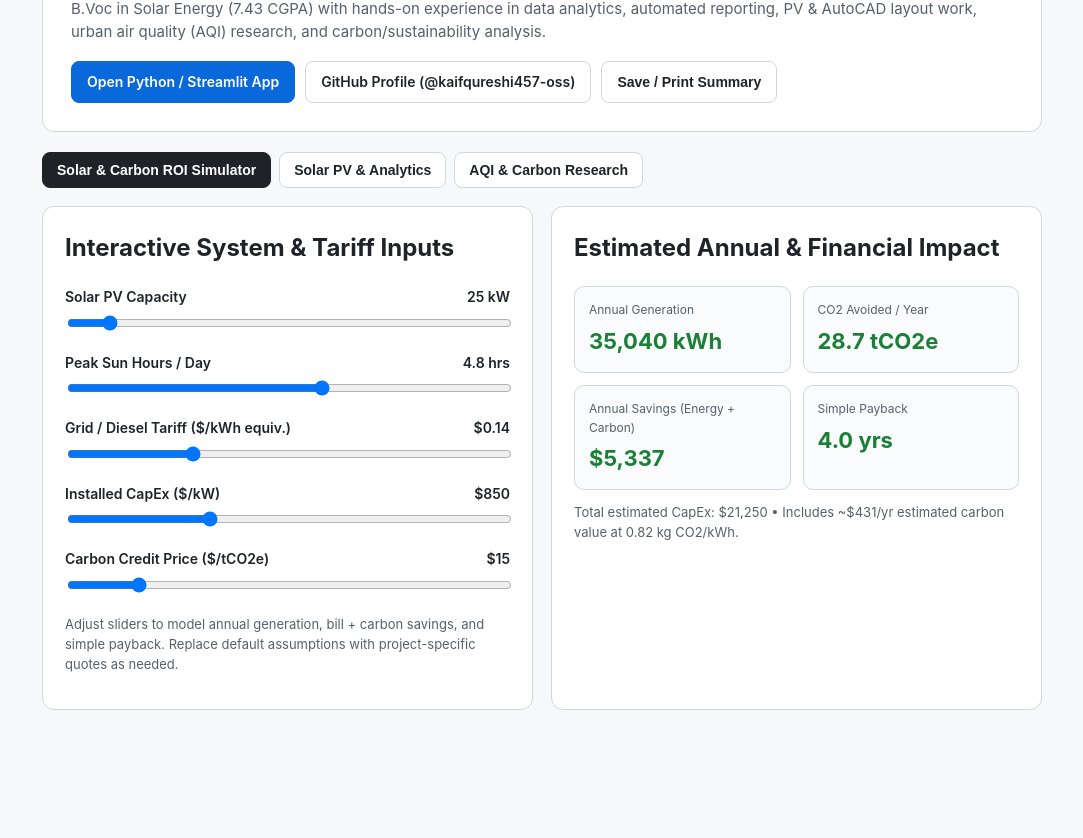
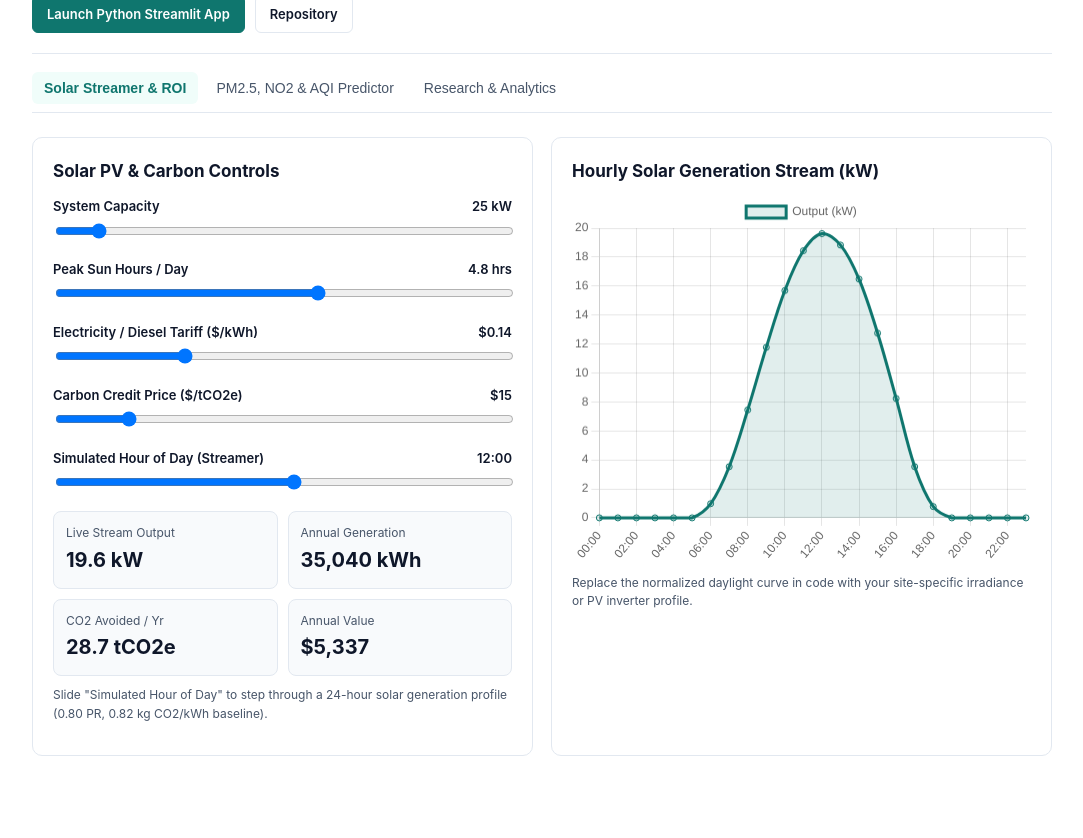
Before and after one commit to kaifqureshi457-oss/Renewable-energy-portfolio, a plain HTML site: page index.html in a window 1280 px wide. Shown: the part 149-987 px from the top of the page, without its empty margins (98-1181 px from the left). Before the commit the page ends 937 px from the top, so only its background shows below. Drawn offline with nearby package versions, Linux system fonts and the light colour scheme.

Commit message:
Update index.html

```diff
--- a/index.html
+++ b/index.html
@@ -3,17 +3,17 @@
 <head>
   <meta charset="UTF-8" />
   <meta name="viewport" content="width=device-width, initial-scale=1.0" />
-  <title>Kaif Qureshi — Solar Energy, Analytics & Carbon ROI Portfolio</title>
+  <title>Kaif Qureshi — Solar Streamer, AQI & Sustainability Portfolio</title>
+  <script src="https://cdn.jsdelivr.net/npm/chart.js@4.6.1/dist/chart.umd.min.js"></script>
   <style>
     :root {
-      --bg: #f6f8fa;
-      --card: #ffffff;
-      --text: #1f2328;
-      --muted: #57606a;
-      --accent: #0969da;
-      --accent-soft: #ddf4ff;
-      --green: #1a7f37;
-      --border: #d0d7de;
+      --bg: #ffffff;
+      --surface: #f8fafc;
+      --text: #0f172a;
+      --muted: #475569;
+      --border: #e2e8f0;
+      --accent: #0f766e;
+      --accent-soft: #f0fdfa;
     }
     * { box-sizing: border-box; }
     body {
@@ -23,41 +23,32 @@
       color: var(--text);
       line-height: 1.55;
     }
-    .container {
-      max-width: 1040px;
+    .wrap {
+      max-width: 1060px;
       margin: 0 auto;
-      padding: 28px 20px 60px;
+      padding: 32px 20px 64px;
     }
-    header.hero {
-      background: var(--card);
-      border: 1px solid var(--border);
-      border-radius: 12px;
-      padding: 28px;
-      margin-bottom: 20px;
+    .topbar {
+      display: flex;
+      flex-wrap: wrap;
+      justify-content: space-between;
+      align-items: flex-start;
+      gap: 16px;
+      padding-bottom: 20px;
+      border-bottom: 1px solid var(--border);
     }
-    .badge {
-      display: inline-block;
-      background: var(--accent-soft);
-      color: var(--accent);
-      font-size: 12px;
+    h1 { margin: 0 0 6px; font-size: 28px; letter-spacing: -0.02em; }
+    .sub { margin: 0; color: var(--muted); font-size: 15px; max-width: 720px; }
+    .actions { display: flex; flex-wrap: wrap; gap: 10px; }
+    .btn {
+      text-decoration: none;
+      font-size: 13px;
       font-weight: 600;
-      padding: 4px 10px;
-      border-radius: 999px;
-      margin-bottom: 10px;
-    }
-    h1 { margin: 0 0 8px; font-size: 28px; }
-    .subtitle { color: var(--muted); margin: 0 0 18px; font-size: 15px; }
-    .btn-row { display: flex; flex-wrap: wrap; gap: 10px; }
-    .btn {
-      display: inline-block;
-      text-decoration: none;
-      padding: 9px 15px;
-      border-radius: 8px;
-      font-size: 14px;
-      font-weight: 600;
+      padding: 8px 14px;
+      border-radius: 6px;
       border: 1px solid var(--border);
       color: var(--text);
-      background: #fff;
+      background: var(--bg);
       cursor: pointer;
     }
     .btn.primary {
@@ -65,214 +56,369 @@
       border-color: var(--accent);
       color: #fff;
     }
-    .tabs {
+    .nav-tabs {
       display: flex;
       flex-wrap: wrap;
-      gap: 8px;
+      gap: 6px;
+      border-bottom: 1px solid var(--border);
+      margin: 18px 0 24px;
+      padding-bottom: 8px;
+    }
+    .tab {
+      background: none;
+      border: none;
+      padding: 8px 12px;
+      font-size: 14px;
+      font-weight: 500;
+      color: var(--muted);
+      cursor: pointer;
+      border-radius: 6px;
+    }
+    .tab.active {
+      background: var(--accent-soft);
+      color: var(--accent);
+      font-weight: 600;
+    }
+    .pane { display: none; }
+    .pane.active { display: block; }
+    .grid {
+      display: grid;
+      grid-template-columns: repeat(auto-fit, minmax(310px, 1fr));
+      gap: 18px;
       margin-bottom: 18px;
     }
-    .tab-btn {
-      padding: 9px 14px;
-      border-radius: 8px;
+    .box {
       border: 1px solid var(--border);
-      background: var(--card);
-      color: var(--text);
-      font-size: 14px;
-      font-weight: 600;
-      cursor: pointer;
+      border-radius: 10px;
+      padding: 20px;
+      background: var(--bg);
     }
-    .tab-btn.active {
-      background: var(--text);
-      color: #fff;
-      border-color: var(--text);
-    }
-    .panel { display: none; }
-    .panel.active { display: block; }
-    .grid-2 {
-      display: grid;
-      grid-template-columns: repeat(auto-fit, minmax(300px, 1fr));
-      gap: 18px;
-    }
-    .card {
-      background: var(--card);
-      border: 1px solid var(--border);
-      border-radius: 12px;
-      padding: 22px;
-      margin-bottom: 18px;
-    }
-    .card h2, .card h3 { margin-top: 0; }
-    .control { margin-bottom: 14px; }
-    .control label {
+    .box h2, .box h3 { margin: 0 0 12px; font-size: 17px; }
+    .field { margin-bottom: 14px; }
+    .field label {
       display: flex;
       justify-content: space-between;
+      font-size: 13px;
+      font-weight: 600;
+      margin-bottom: 4px;
+    }
+    .field input[type="range"], .field select { width: 100%; }
+    .field select {
+      padding: 7px 10px;
+      border: 1px solid var(--border);
+      border-radius: 6px;
+      background: #fff;
       font-size: 14px;
-      font-weight: 600;
-      margin-bottom: 5px;
     }
-    .control input[type="range"] { width: 100%; }
-    .kpi-grid {
+    .kpis {
       display: grid;
       grid-template-columns: repeat(2, 1fr);
-      gap: 12px;
-      margin-top: 8px;
+      gap: 10px;
+      margin-top: 10px;
     }
     .kpi {
+      background: var(--surface);
       border: 1px solid var(--border);
-      border-radius: 10px;
-      padding: 14px;
-      background: #fafbfc;
+      border-radius: 8px;
+      padding: 12px;
     }
-    .kpi .label { font-size: 12px; color: var(--muted); }
-    .kpi .val { font-size: 22px; font-weight: 700; color: var(--green); margin-top: 4px; }
-    ul { padding-left: 20px; margin: 8px 0 0; }
+    .kpi .k-lbl { font-size: 12px; color: var(--muted); }
+    .kpi .k-val { font-size: 20px; font-weight: 700; margin-top: 2px; }
+    .hint { font-size: 12px; color: var(--muted); margin-top: 10px; }
+    ul { margin: 8px 0 0; padding-left: 18px; }
     li { margin-bottom: 6px; }
-    .note { font-size: 13px; color: var(--muted); margin-top: 12px; }
   </style>
 </head>
 <body>
-  <div class="container">
-    <header class="hero">
-      <span class="badge">Always-On Portfolio • Solar Energy • Data Analytics • Sustainability</span>
-      <h1>Kaif Qureshi — Energy & Sustainability Portfolio</h1>
-      <p class="subtitle">
-        B.Voc in Solar Energy (7.43 CGPA) with hands-on experience in data analytics, automated reporting,
-        PV & AutoCAD layout work, urban air quality (AQI) research, and carbon/sustainability analysis.
+  <div class="wrap">
+    <div class="topbar">
+      <div>
+        <h1>Kaif Qureshi — Solar, AQI & Sustainability Hub</h1>
+        <p class="sub">
+          Unified portfolio combining solar PV generation & carbon ROI modeling, PM2.5 / NO2 / AQI scenario forecasting,
+          and sustainability research (B.Voc Solar Energy, 7.43 CGPA).
         </p>
-      <div class="btn-row">
+      </div>
+      <div class="actions">
         <a class="btn primary" href="https://my-research-portfolio-hkcurwv5s5kji8vcqnminn.streamlit.app" target="_blank" rel="noopener">
-          Open Python / Streamlit App
+          Launch Python Streamlit App
         </a>
-        <a class="btn" href="https://github.com/kaifqureshi457-oss" target="_blank" rel="noopener">
-          GitHub Profile (@kaifqureshi457-oss)
+        <a class="btn" href="https://github.com/kaifqureshi457-oss/Renewable-energy-portfolio" target="_blank" rel="noopener">
+          Repository
         </a>
-        <button class="btn" type="button" onclick="window.print()">Save / Print Summary</button>
       </div>
-    </header>
-
-    <div class="tabs">
-      <button class="tab-btn active" type="button" onclick="showTab('sim', this)">Solar & Carbon ROI Simulator</button>
-      <button class="tab-btn" type="button" onclick="showTab('solar', this)">Solar PV & Analytics</button>
-      <button class="tab-btn" type="button" onclick="showTab('aqi', this)">AQI & Carbon Research</button>
     </div>
 
-    <!-- TAB 1: INTERACTIVE SIMULATOR -->
-    <section id="sim" class="panel active">
-      <div class="grid-2">
-        <div class="card">
-          <h2>Interactive System & Tariff Inputs</h2>
-          <div class="control">
-            <label><span>Solar PV Capacity</span><span id="kwVal">25 kW</span></label>
-            <input id="kw" type="range" min="5" max="250" step="5" value="25" oninput="recalc()" />
-          </div>
-          <div class="control">
-            <label><span>Peak Sun Hours / Day</span><span id="pshVal">4.8 hrs</span></label>
-            <input id="psh" type="range" min="2.5" max="6.5" step="0.1" value="4.8" oninput="recalc()" />
-          </div>
-          <div class="control">
-            <label><span>Grid / Diesel Tariff ($/kWh equiv.)</span><span id="tariffVal">$0.14</span></label>
-            <input id="tariff" type="range" min="0.06" max="0.35" step="0.01" value="0.14" oninput="recalc()" />
-          </div>
-          <div class="control">
-            <label><span>Installed CapEx ($/kW)</span><span id="capexVal">$850</span></label>
-            <input id="capex" type="range" min="550" max="1500" step="25" value="850" oninput="recalc()" />
-          </div>
-          <div class="control">
-            <label><span>Carbon Credit Price ($/tCO2e)</span><span id="carbonVal">$15</span></label>
-            <input id="carbon" type="range" min="0" max="100" step="5" value="15" oninput="recalc()" />
-          </div>
-          <p class="note">Adjust sliders to model annual generation, bill + carbon savings, and simple payback. Replace default assumptions with project-specific quotes as needed.</p>
+    <div class="nav-tabs">
+      <button class="tab active" type="button" onclick="openTab('solarTab', this)">Solar Streamer & ROI</button>
+      <button class="tab" type="button" onclick="openTab('aqiTab', this)">PM2.5, NO2 & AQI Predictor</button>
+      <button class="tab" type="button" onclick="openTab('researchTab', this)">Research & Analytics</button>
     </div>
 
-        <div class="card">
-          <h2>Estimated Annual & Financial Impact</h2>
-          <div class="kpi-grid">
+    <!-- TAB 1: SOLAR STREAMER & ROI -->
+    <section id="solarTab" class="pane active">
+      <div class="grid">
+        <div class="box">
+          <h2>Solar PV & Carbon Controls</h2>
+          <div class="field">
+            <label><span>System Capacity</span><span id="sKwLbl">25 kW</span></label>
+            <input id="sKw" type="range" min="5" max="250" step="5" value="25" oninput="updateSolar()" />
+          </div>
+          <div class="field">
+            <label><span>Peak Sun Hours / Day</span><span id="sPshLbl">4.8 hrs</span></label>
+            <input id="sPsh" type="range" min="2.5" max="6.5" step="0.1" value="4.8" oninput="updateSolar()" />
+          </div>
+          <div class="field">
+            <label><span>Electricity / Diesel Tariff ($/kWh)</span><span id="sTariffLbl">$0.14</span></label>
+            <input id="sTariff" type="range" min="0.06" max="0.35" step="0.01" value="0.14" oninput="updateSolar()" />
+          </div>
+          <div class="field">
+            <label><span>Carbon Credit Price ($/tCO2e)</span><span id="sCarbonLbl">$15</span></label>
+            <input id="sCarbon" type="range" min="0" max="100" step="5" value="15" oninput="updateSolar()" />
+          </div>
+          <div class="field">
+            <label><span>Simulated Hour of Day (Streamer)</span><span id="sHourLbl">12:00</span></label>
+            <input id="sHour" type="range" min="0" max="23" step="1" value="12" oninput="updateSolar()" />
+          </div>
+
+          <div class="kpis">
             <div class="kpi">
-              <div class="label">Annual Generation</div>
-              <div class="val" id="genOut">39,420 kWh</div>
+              <div class="k-lbl">Live Stream Output</div>
+              <div class="k-val" id="liveKwOut">18.4 kW</div>
             </div>
             <div class="kpi">
-              <div class="label">CO2 Avoided / Year</div>
-              <div class="val" id="co2Out">32.3 tCO2e</div>
+              <div class="k-lbl">Annual Generation</div>
+              <div class="k-val" id="yrKwhOut">39,420 kWh</div>
             </div>
             <div class="kpi">
-              <div class="label">Annual Savings (Energy + Carbon)</div>
-              <div class="val" id="savOut">$6,003</div>
+              <div class="k-lbl">CO2 Avoided / Yr</div>
+              <div class="k-val" id="yrCo2Out">32.3 tCO2e</div>
             </div>
             <div class="kpi">
-              <div class="label">Simple Payback</div>
-              <div class="val" id="pbOut">3.5 yrs</div>
+              <div class="k-lbl">Annual Value</div>
+              <div class="k-val" id="yrValOut">$6,003</div>
             </div>
           </div>
-          <p class="note" id="summaryLine">
-            Total estimated CapEx: $21,250 • Grid emission factor modeled at 0.82 kg CO2/kWh.
-          </p>
+          <p class="hint">Slide "Simulated Hour of Day" to step through a 24-hour solar generation profile (0.80 PR, 0.82 kg CO2/kWh baseline).</p>
+        </div>
+
+        <div class="box">
+          <h2>Hourly Solar Generation Stream (kW)</h2>
+          <canvas id="solarChart" height="240"></canvas>
+          <p class="hint">Replace the normalized daylight curve in code with your site-specific irradiance or PV inverter profile.</p>
         </div>
       </div>
     </section>
 
-    <!-- TAB 2: SOLAR & ANALYTICS -->
-    <section id="solar" class="panel">
-      <div class="card">
-        <h2>Solar Energy & Data Analytics Background</h2>
-        <ul>
-          <li><strong>Solar PV System Design & AutoCAD:</strong> Experience with photovoltaic system concepts, layout planning in AutoCAD, and practical energy generation analysis.</li>
-          <li><strong>Data Analytics & Automation:</strong> Built dashboards, analyzed structured operational datasets, and automated recurring reporting workflows during a 5-month Data Analyst internship.</li>
-          <li><strong>Applied Tools:</strong> Python, Streamlit, AutoCAD, data visualization, and foundational Linux/Docker familiarity.</li>
-        </ul>
+    <!-- TAB 2: PM2.5, NO2 & AQI PREDICTOR -->
+    <section id="aqiTab" class="pane">
+      <div class="grid">
+        <div class="box">
+          <h2>Pollutant Baseline & Forecast Inputs</h2>
+          <div class="field">
+            <label for="pollutantSel"><span>Primary Pollutant View</span></label>
+            <select id="pollutantSel" onchange="updateAqi()">
+              <option value="pm25">PM2.5 (µg/m³)</option>
+              <option value="no2">NO2 (µg/m³)</option>
+              <option value="aqi">Composite AQI Index</option>
+            </select>
+          </div>
+          <div class="field">
+            <label><span>Baseline PM2.5 (µg/m³)</span><span id="basePmLbl">68 µg/m³</span></label>
+            <input id="basePm" type="range" min="10" max="250" step="2" value="68" oninput="updateAqi()" />
+          </div>
+          <div class="field">
+            <label><span>Baseline NO2 (µg/m³)</span><span id="baseNo2Lbl">42 µg/m³</span></label>
+            <input id="baseNo2" type="range" min="5" max="180" step="1" value="42" oninput="updateAqi()" />
+          </div>
+          <div class="field">
+            <label><span>Emission / Traffic Change</span><span id="emShiftLbl">-15%</span></label>
+            <input id="emShift" type="range" min="-50" max="50" step="5" value="-15" oninput="updateAqi()" />
+          </div>
+          <div class="field">
+            <label><span>Dispersion / Wind Factor</span><span id="dispLbl">1.10x</span></label>
+            <input id="dispFactor" type="range" min="0.6" max="1.6" step="0.05" value="1.10" oninput="updateAqi()" />
+          </div>
+
+          <div class="kpis">
+            <div class="kpi">
+              <div class="k-lbl">Projected PM2.5</div>
+              <div class="k-val" id="predPmOut">52.5 µg/m³</div>
+            </div>
+            <div class="kpi">
+              <div class="k-lbl">Projected NO2</div>
+              <div class="k-val" id="predNo2Out">32.5 µg/m³</div>
+            </div>
+            <div class="kpi">
+              <div class="k-lbl">Projected AQI</div>
+              <div class="k-val" id="predAqiOut">138</div>
+            </div>
+            <div class="kpi">
+              <div class="k-lbl">AQI Category</div>
+              <div class="k-val" id="aqiCatOut">Moderate–Poor</div>
+            </div>
+          </div>
+          <p class="hint">Interactive scenario estimator for rapid what-if exploration; connect your Python model in Streamlit for trained ML forecasts.</p>
+        </div>
+
+        <div class="box">
+          <h2>24-Hour Pollutant & Forecast Trajectory</h2>
+          <canvas id="aqiChart" height="240"></canvas>
+          <p class="hint">Compares baseline diurnal variation against your adjusted scenario across 24 hours.</p>
+        </div>
       </div>
     </section>
 
-    <!-- TAB 3: AQI & CARBON RESEARCH -->
-    <section id="aqi" class="panel">
-      <div class="card">
-        <h2>Air Quality (AQI), Carbon Credits & Sustainability Work</h2>
+    <!-- TAB 3: RESEARCH & ANALYTICS -->
+    <section id="researchTab" class="pane">
+      <div class="grid">
+        <div class="box">
+          <h3>Air Quality & Sustainability Research</h3>
           <ul>
-          <li><strong>Urban Air Quality Research:</strong> Multi-year air quality analysis examining pollution patterns, environmental indicators, and policy relevance.</li>
-          <li><strong>Decentralized Solar & Carbon Finance:</strong> Researched how distributed solar generation, energy management, and carbon credit mechanisms intersect with practical sustainability goals.</li>
-          <li><strong>Interactive Python Exploration:</strong> Built an interactive web application to explore air quality trends, forecasts, and sustainability topics alongside this static dashboard.</li>
+            <li><strong>Longitudinal Air Quality Analysis:</strong> Examined multi-year urban air pollution trends, seasonal shifts, and environmental indicators.</li>
+            <li><strong>Decentralized Solar & Carbon Credits:</strong> Evaluated distributed solar adoption, energy economics, and carbon credit mechanisms.</li>
           </ul>
+        </div>
+        <div class="box">
+          <h3>Solar PV & Data Analytics</h3>
+          <ul>
+            <li><strong>Solar PV & AutoCAD:</strong> Academic foundation in solar energy systems, PV layout planning, and performance evaluation.</li>
+            <li><strong>Data Analytics & Python:</strong> Built dashboards, automated recurring reports, and created interactive web prototypes.</li>
+          </ul>
+        </div>
       </div>
     </section>
   </div>
 
   <script>
-    function showTab(id, btn) {
-      document.querySelectorAll('.panel').forEach(p => p.classList.remove('active'));
-      document.querySelectorAll('.tab-btn').forEach(b => b.classList.remove('active'));
+    const hours = Array.from({ length: 24 }, (_, h) => String(h).padStart(2, '0') + ':00');
+    const solarProfile = [
+      0, 0, 0, 0, 0, 0,
+      0.05, 0.18, 0.38, 0.60, 0.80, 0.94,
+      1.00, 0.96, 0.84, 0.65, 0.42, 0.18,
+      0.04, 0, 0, 0, 0, 0
+    ];
+    const diurnalWeights = [
+      0.72, 0.66, 0.62, 0.64, 0.75, 0.92,
+      1.15, 1.32, 1.38, 1.22, 1.05, 0.96,
+      0.90, 0.88, 0.92, 1.02, 1.18, 1.34,
+      1.40, 1.30, 1.14, 0.98, 0.86, 0.78
+    ];
+
+    let solarChart, aqiChart;
+
+    function openTab(id, btn) {
+      document.querySelectorAll('.pane').forEach(p => p.classList.remove('active'));
+      document.querySelectorAll('.tab').forEach(t => t.classList.remove('active'));
       document.getElementById(id).classList.add('active');
       btn.classList.add('active');
     }
-    function recalc() {
-      const kw = parseFloat(document.getElementById('kw').value);
-      const psh = parseFloat(document.getElementById('psh').value);
-      const tariff = parseFloat(document.getElementById('tariff').value);
-      const capexPerKw = parseFloat(document.getElementById('capex').value);
-      const carbonPrice = parseFloat(document.getElementById('carbon').value);
 
-      document.getElementById('kwVal').textContent = kw + ' kW';
-      document.getElementById('pshVal').textContent = psh.toFixed(1) + ' hrs';
-      document.getElementById('tariffVal').textContent = '$' + tariff.toFixed(2);
-      document.getElementById('capexVal').textContent = '$' + capexPerKw;
-      document.getElementById('carbonVal').textContent = '$' + carbonPrice;
+    function updateSolar() {
+      const kw = parseFloat(document.getElementById('sKw').value);
+      const psh = parseFloat(document.getElementById('sPsh').value);
+      const tariff = parseFloat(document.getElementById('sTariff').value);
+      const carbon = parseFloat(document.getElementById('sCarbon').value);
+      const hour = parseInt(document.getElementById('sHour').value, 10);
 
-      // 0.80 performance ratio accounts for system/inverter/temperature losses
+      document.getElementById('sKwLbl').textContent = kw + ' kW';
+      document.getElementById('sPshLbl').textContent = psh.toFixed(1) + ' hrs';
+      document.getElementById('sTariffLbl').textContent = '$' + tariff.toFixed(2);
+      document.getElementById('sCarbonLbl').textContent = '$' + carbon;
+      document.getElementById('sHourLbl').textContent = hours[hour];
+
+      const peakFactor = Math.min(1.0, psh / 5.2);
+      const series = solarProfile.map(v => +(kw * v * peakFactor * 0.85).toFixed(2));
+      const liveKw = series[hour];
+
       const annualKwh = kw * psh * 365 * 0.80;
       const co2Tons = (annualKwh * 0.82) / 1000;
-      const energySavings = annualKwh * tariff;
-      const carbonValue = co2Tons * carbonPrice;
-      const totalSavings = energySavings + carbonValue;
-      const totalCapex = kw * capexPerKw;
-      const payback = totalSavings > 0 ? (totalCapex / totalSavings) : 0;
+      const totalVal = (annualKwh * tariff) + (co2Tons * carbon);
 
-      document.getElementById('genOut').textContent = Math.round(annualKwh).toLocaleString() + ' kWh';
-      document.getElementById('co2Out').textContent = co2Tons.toFixed(1) + ' tCO2e';
-      document.getElementById('savOut').textContent = '$' + Math.round(totalSavings).toLocaleString();
-      document.getElementById('pbOut').textContent = payback.toFixed(1) + ' yrs';
-      document.getElementById('summaryLine').textContent =
-        'Total estimated CapEx: $' + Math.round(totalCapex).toLocaleString() +
-        ' • Includes ~$' + Math.round(carbonValue).toLocaleString() + '/yr estimated carbon value at 0.82 kg CO2/kWh.';
+      document.getElementById('liveKwOut').textContent = liveKw.toFixed(1) + ' kW';
+      document.getElementById('yrKwhOut').textContent = Math.round(annualKwh).toLocaleString() + ' kWh';
+      document.getElementById('yrCo2Out').textContent = co2Tons.toFixed(1) + ' tCO2e';
+      document.getElementById('yrValOut').textContent = '$' + Math.round(totalVal).toLocaleString();
+
+      if (!solarChart) {
+        solarChart = new Chart(document.getElementById('solarChart'), {
+          type: 'line',
+          data: {
+            labels: hours,
+            datasets: [{
+              label: 'Output (kW)',
+              data: series,
+              borderColor: '#0f766e',
+              backgroundColor: 'rgba(15, 118, 110, 0.12)',
+              fill: true,
+              tension: 0.35
+            }]
+          },
+          options: { responsive: true, scales: { y: { beginAtZero: true } } }
+        });
+      } else {
+        solarChart.data.datasets[0].data = series;
+        solarChart.update();
       }
-    recalc();
+    }
+
+    function updateAqi() {
+      const mode = document.getElementById('pollutantSel').value;
+      const basePm = parseFloat(document.getElementById('basePm').value);
+      const baseNo2 = parseFloat(document.getElementById('baseNo2').value);
+      const shiftPct = parseFloat(document.getElementById('emShift').value);
+      const disp = parseFloat(document.getElementById('dispFactor').value);
+
+      document.getElementById('basePmLbl').textContent = basePm + ' µg/m³';
+      document.getElementById('baseNo2Lbl').textContent = baseNo2 + ' µg/m³';
+      document.getElementById('emShiftLbl').textContent = (shiftPct > 0 ? '+' : '') + shiftPct + '%';
+      document.getElementById('dispLbl').textContent = disp.toFixed(2) + 'x';
+
+      const mult = (1 + shiftPct / 100) / disp;
+      const predPm = Math.max(2, basePm * mult);
+      const predNo2 = Math.max(2, baseNo2 * mult);
+      const calcAqi = (pm, no2) => Math.round(pm * 1.65 + no2 * 0.65);
+      const baseAqi = calcAqi(basePm, baseNo2);
+      const predAqi = calcAqi(predPm, predNo2);
+
+      let cat = 'Good';
+      if (predAqi > 300) cat = 'Severe';
+      else if (predAqi > 200) cat = 'Poor';
+      else if (predAqi > 100) cat = 'Moderate';
+
+      document.getElementById('predPmOut').textContent = predPm.toFixed(1) + ' µg/m³';
+      document.getElementById('predNo2Out').textContent = predNo2.toFixed(1) + ' µg/m³';
+      document.getElementById('predAqiOut').textContent = String(predAqi);
+      document.getElementById('aqiCatOut').textContent = cat;
+
+      const pickVal = (pm, no2, aqi) => mode === 'pm25' ? pm : (mode === 'no2' ? no2 : aqi);
+      const b0 = pickVal(basePm, baseNo2, baseAqi);
+      const p0 = pickVal(predPm, predNo2, predAqi);
+
+      const baseSeries = diurnalWeights.map(w => +(b0 * w).toFixed(1));
+      const predSeries = diurnalWeights.map(w => +(p0 * w).toFixed(1));
+
+      if (!aqiChart) {
+        aqiChart = new Chart(document.getElementById('aqiChart'), {
+          type: 'line',
+          data: {
+            labels: hours,
+            datasets: [
+              { label: 'Baseline', data: baseSeries, borderColor: '#64748b', tension: 0.3 },
+              { label: 'Forecast Scenario', data: predSeries, borderColor: '#0f766e', tension: 0.3 }
+            ]
+          },
+          options: { responsive: true, scales: { y: { beginAtZero: true } } }
+        });
+      } else {
+        aqiChart.data.datasets[0].data = baseSeries;
+        aqiChart.data.datasets[1].data = predSeries;
+        aqiChart.update();
+      }
+    }
+
+    updateSolar();
+    updateAqi();
   </script>
 </body>
 </html>
```
Lines whose indentation alone changed are shown as unchanged.
